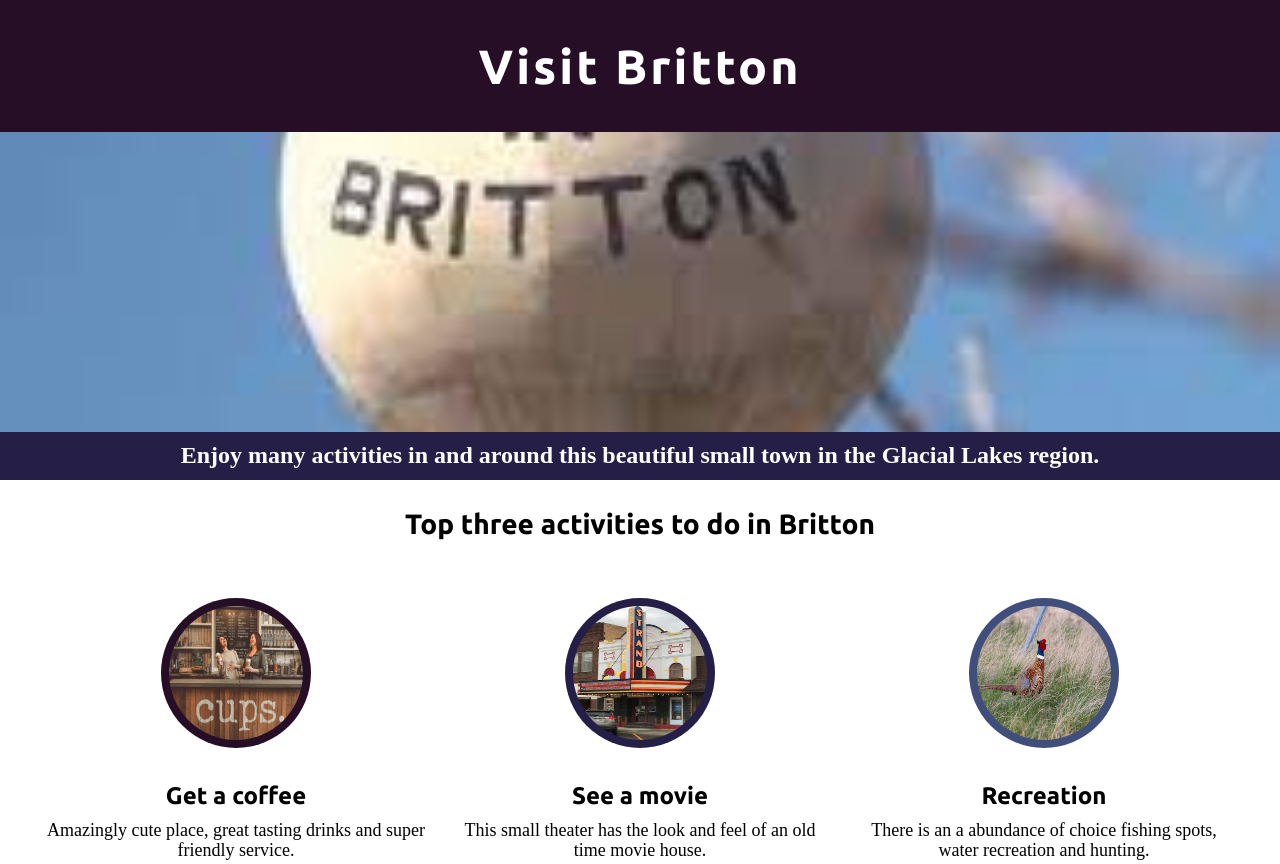
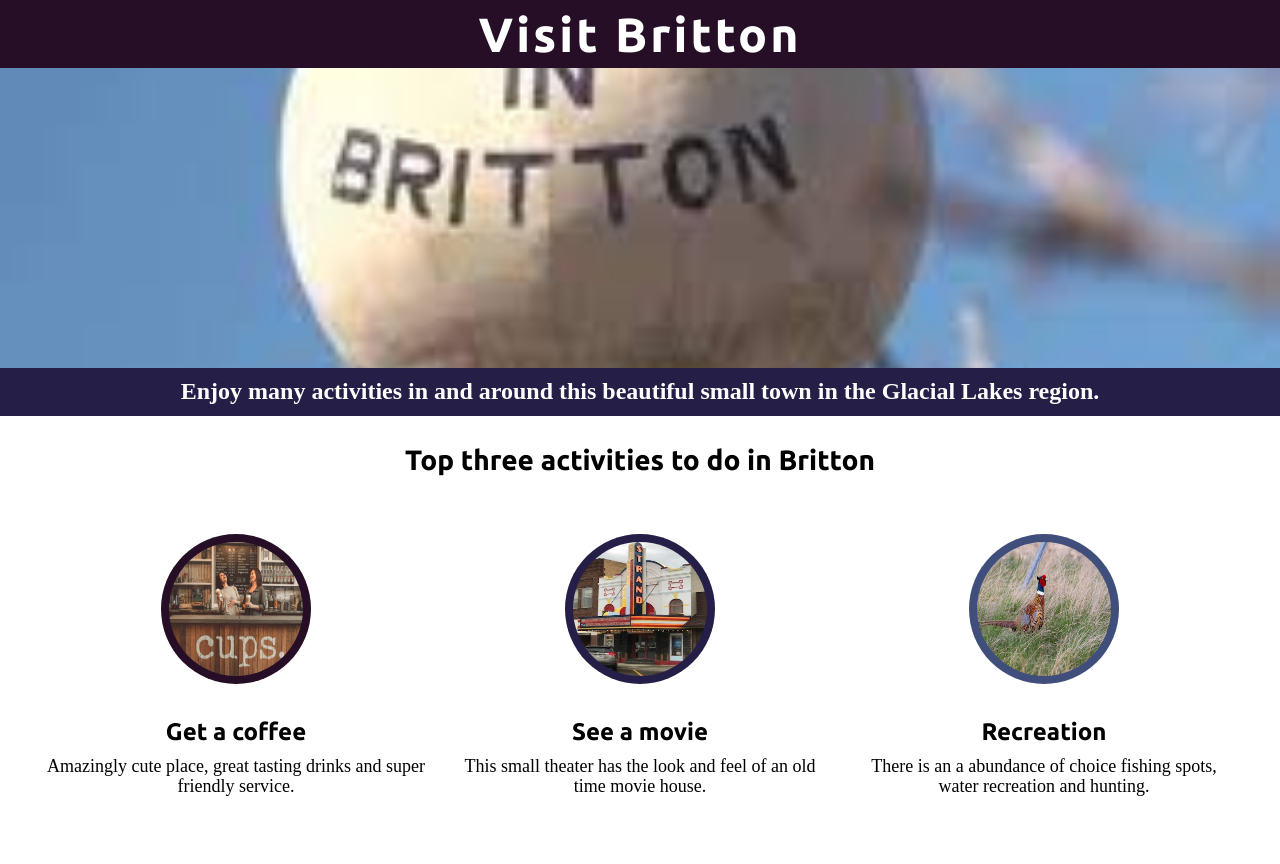
Before and after one commit to idlehands1969/my-city, a plain HTML site: page index.html in a window 1280 px wide. Shown: the top 864 px of the page. Drawn offline with nearby package versions, Linux system fonts and the light colour scheme; a web font is replaced by a local one.

Commit message:
updated line-height on hero title

```diff
--- a/style.scss
+++ b/style.scss
@@ -38,7 +38,7 @@
 			font-weight: bold;
 			font-size: 3rem;
 			letter-spacing: 3px;
-			line-height: 7rem;
+			line-height: 3rem;
 		}
 
 		.hero__image {
```
Also changed, not shown: dist/css/style.min.css, styles/css/style.css.
